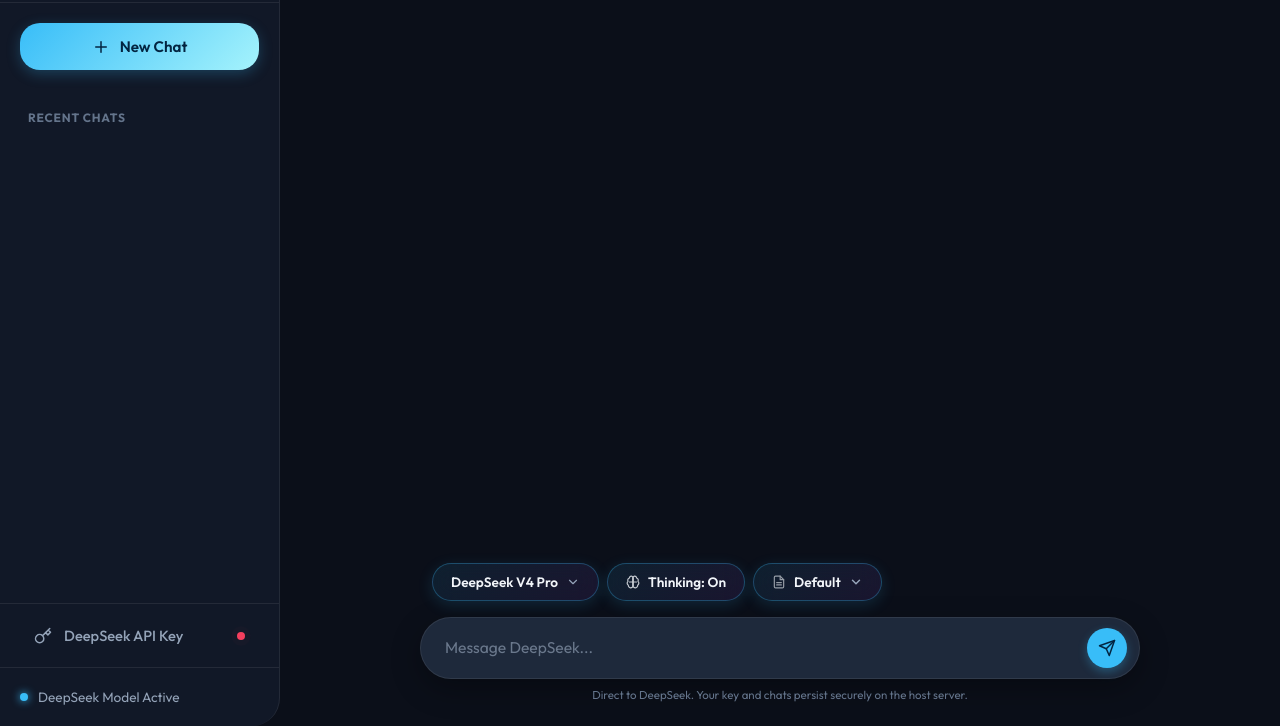
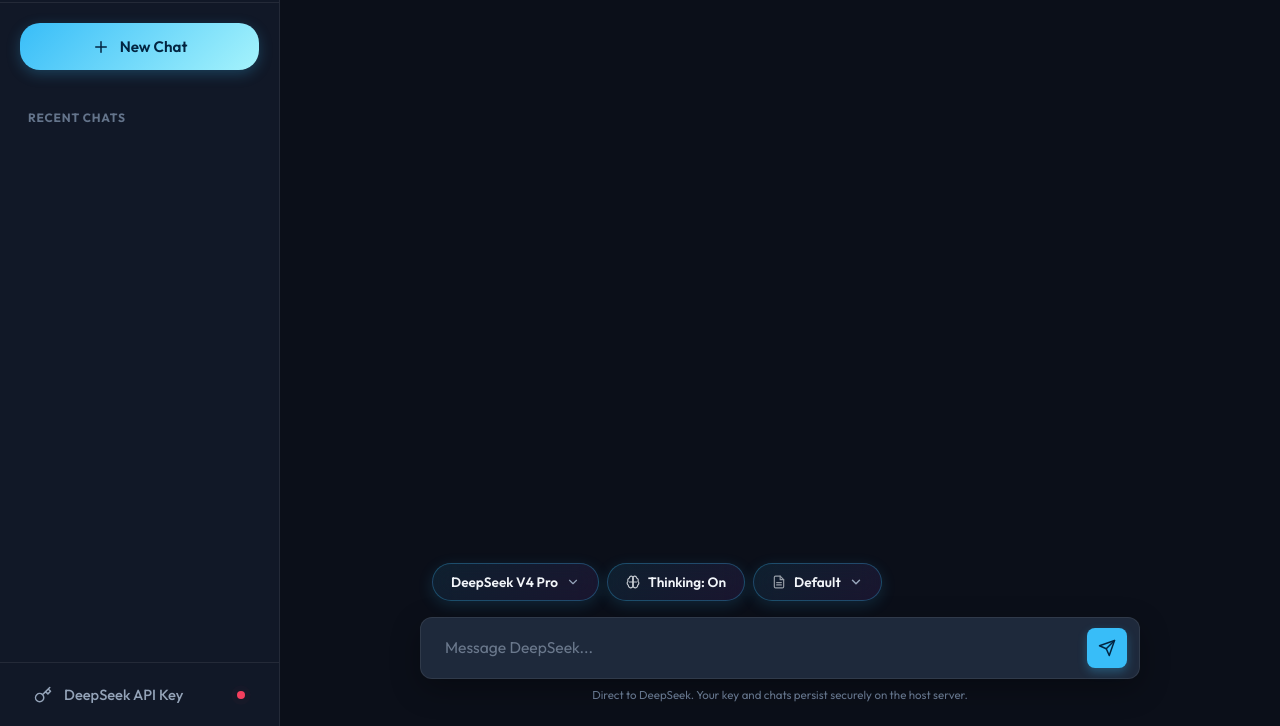
Before and after one commit to SriviharReddy/loomscribe, a website with bundled scripts: page public/index.html in a window 1280 px wide. Shown: the part 74-800 px from the top of the page. Built offline with nearby package versions, Linux system fonts and the light colour scheme; files whose address does not match are found by name.

Commit message:
style: update chatbox, buttons to squircles and remove sidebar footer

```diff
--- a/public/css/input.css
+++ b/public/css/input.css
@@ -25,7 +25,7 @@
     gap: 12px;
     background-color: var(--bg-input);
     padding: 10px 12px 10px 24px;
-    border-radius: var(--border-radius-pill); /* Full M3 Pill Input */
+    border-radius: 12px; /* Rectangle with curved corners */
     border: 1px solid var(--border-color);
     transition: var(--transition-m3);
     width: 100%;
@@ -64,7 +64,7 @@
     border: none;
     width: 40px;
     height: 40px;
-    border-radius: var(--border-radius-pill);
+    border-radius: 8px; /* Curved corner square to match chatbox */
     display: flex;
     justify-content: center;
     align-items: center;
@@ -96,7 +96,7 @@
     border: none;
     width: 40px;
     height: 40px;
-    border-radius: var(--border-radius-pill);
+    border-radius: 8px; /* Curved corner square to match chatbox */
     display: flex;
     justify-content: center;
     align-items: center;
--- a/public/css/layout.css
+++ b/public/css/layout.css
@@ -20,8 +20,8 @@
     flex-shrink: 0;
     transition: var(--transition-m3);
     z-index: 100;
-    /* Elevated organic drawer shape on desktop */
-    border-radius: 0 var(--border-radius-xl) var(--border-radius-xl) 0;
+    /* Flat square drawer shape on desktop */
+    border-radius: 0;
 }
 
 .sidebar-header {
--- a/public/index.html
+++ b/public/index.html
@@ -54,12 +54,6 @@
                 </button>
             </div>
 
-            <div class="sidebar-footer">
-                <div class="status-panel">
-                    <span class="status-indicator-dot online"></span>
-                    <span class="status-text">DeepSeek Model Active</span>
-                </div>
-            </div>
         </aside>
 
         <!-- Main Workspace -->
```
